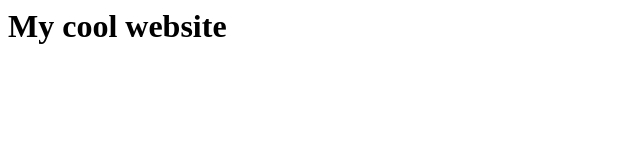
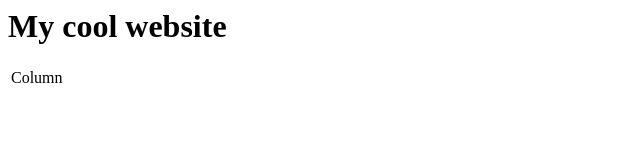
Before and after one commit to VedikaPrep/my-cool-website, a plain HTML site: page index.html in a window 1280 px wide. Shown: the full height of the page, 0-640 px from the left. Drawn offline with Linux system fonts and the light colour scheme.

```diff
--- a/index.html
+++ b/index.html
@@ -1,6 +1,8 @@
 <html>
 	<body>
 		<h1> My cool website </h1>
-		<table></table>
+		<table>
+			<td>Column</td>
+		</table>
 	</body>
 </html>
```
Also changed, not shown: 1 other file.
